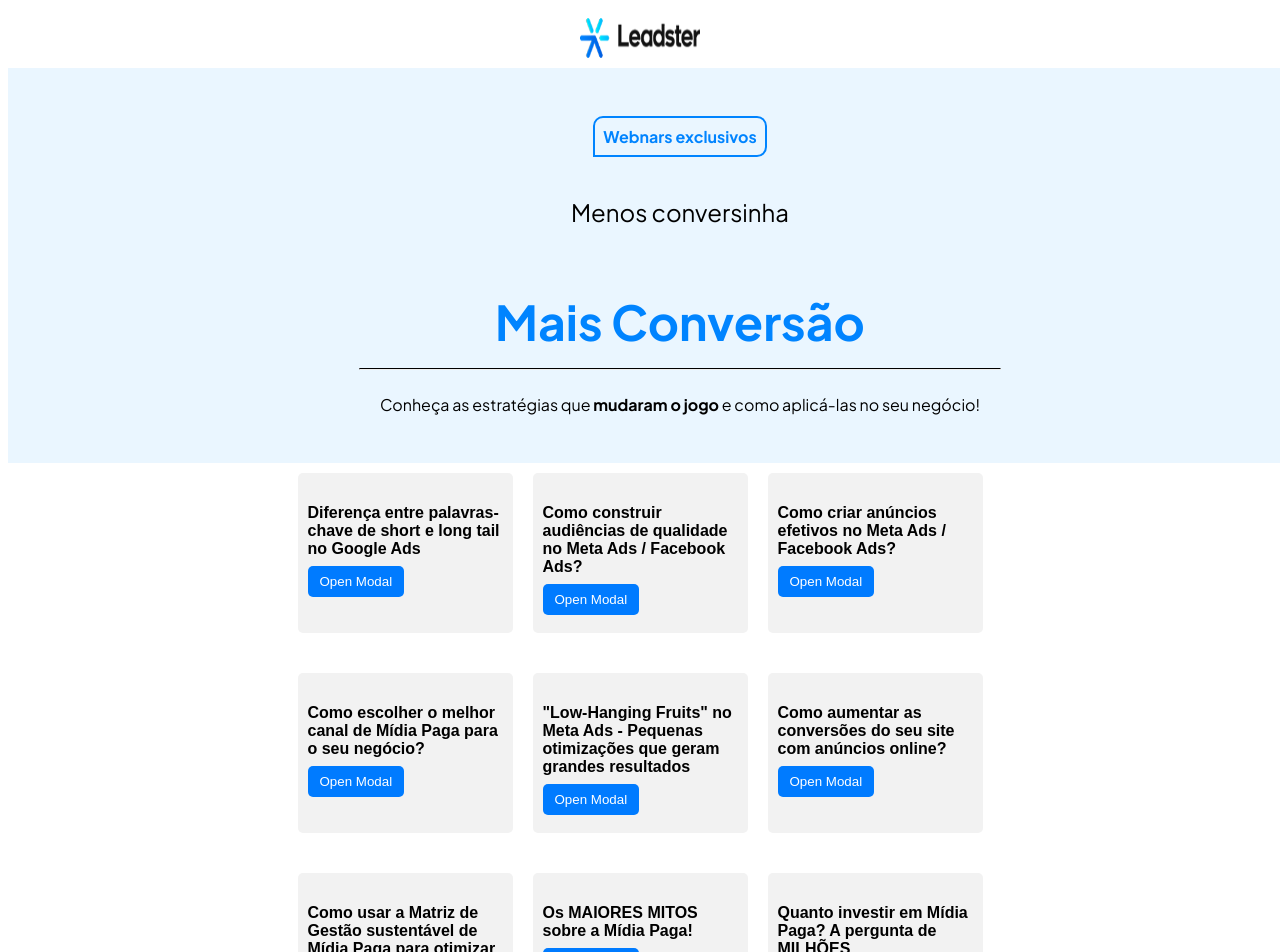
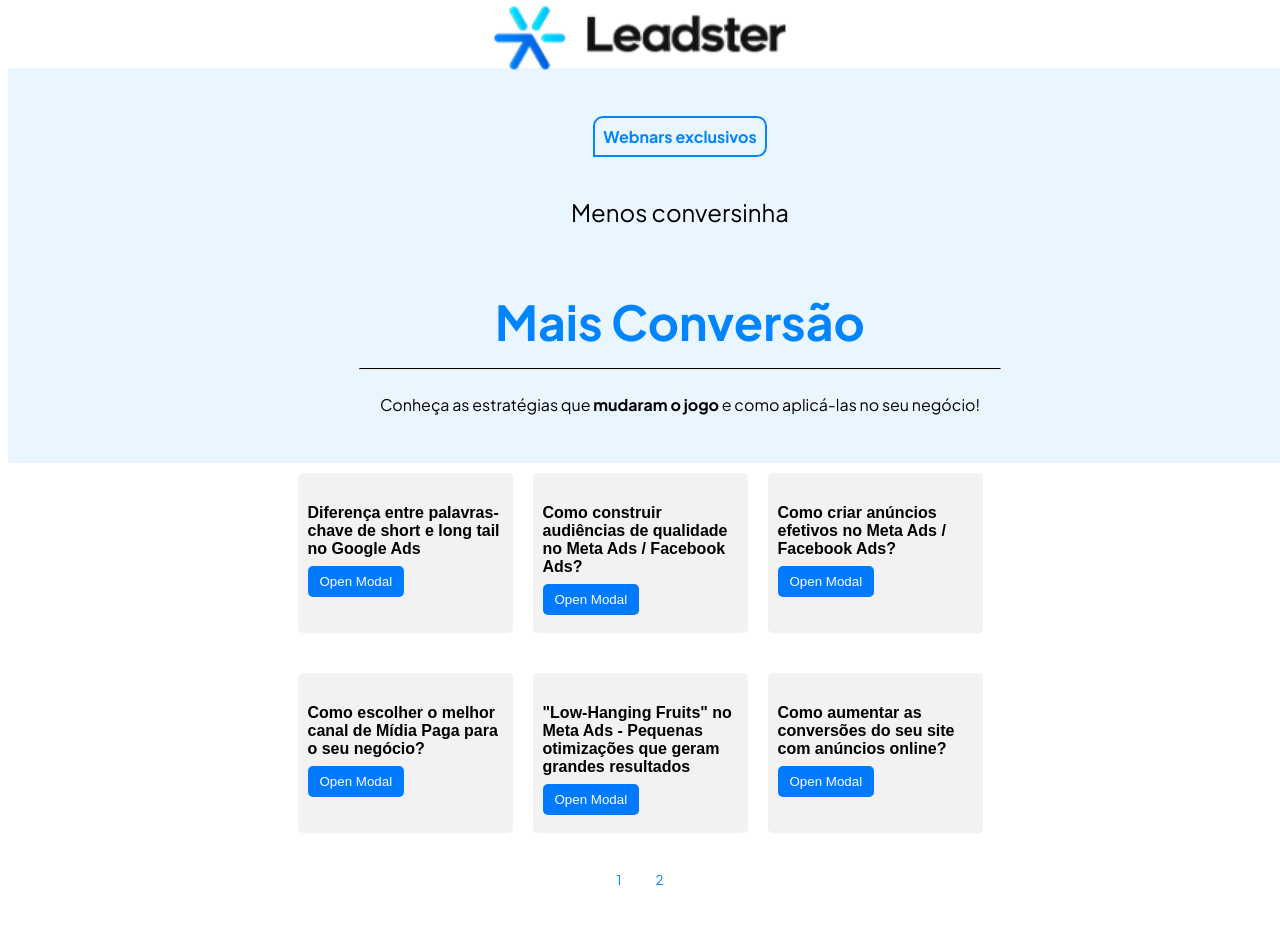
Before and after one commit to PeArruda91/leadster, a Next.js app: page / in a window 1280 px wide. Shown: the top 952 px of the page. After the commit the page ends 904 px from the top, so only its background shows below. Built offline with nearby package versions, Linux system fonts and the light colour scheme.

Commit message:
navBar logo change

```diff
--- a/app/components/ModalVideo.tsx
+++ b/app/components/ModalVideo.tsx
@@ -19,6 +19,8 @@ const ModalVideo: React.FC = () => {
   const [selectedVideo, setSelectedVideo] = useState<Video | null>(null);
   const [videoUrl, setVideoUrl] = useState<string | null>(null);
   const [videoHeight, setVideoHeight] = useState<number>(0);
+  const [currentPage, setCurrentPage] = useState<number>(1);
+  const videosPerPage = 6;
 
   useEffect(() => {
     const calculateVideoHeight = () => {
@@ -48,11 +50,14 @@ const ModalVideo: React.FC = () => {
   };
 
   const renderVideoCards = () => {
+    const videos = videoData.videos;
+    const indexOfLastVideo = currentPage * videosPerPage;
+    const indexOfFirstVideo = indexOfLastVideo - videosPerPage;
+    const currentVideos = videos.slice(indexOfFirstVideo, indexOfLastVideo);
+
     const groups: Video[][] = [];
-    const videos = videoData.videos;
-
-    for (let i = 0; i < videos.length; i += 3) {
-      const group = videos.slice(i, i + 3);
+    for (let i = 0; i < currentVideos.length; i += 3) {
+      const group = currentVideos.slice(i, i + 3);
       groups.push(group);
     }
 
@@ -68,10 +73,47 @@ const ModalVideo: React.FC = () => {
     ));
   };
 
+  const paginate = (pageNumber: number) => {
+    setCurrentPage(pageNumber);
+  };
+
+  const pageNumbers = Math.ceil(videoData.videos.length / videosPerPage);
+  const pagination = [];
+  for (let i = 1; i <= pageNumbers; i++) {
+    pagination.push(
+      <button
+        key={i}
+        onClick={() => paginate(i)}
+        style={{
+          backgroundColor: "transparent",
+          border: "none",
+          borderRadius: "50%",
+          color: "#0084FF",
+          padding: "8px 12px",
+          margin: "0 5px",
+          cursor: "pointer",
+        }}
+      >
+        {i}
+      </button>
+    );
+  }
+
   return (
     <div>
       {/* Video cards */}
       <div>{renderVideoCards()}</div>
+
+      {/* Pagination */}
+      <div
+        style={{
+          display: "flex",
+          justifyContent: "center",
+          marginTop: "20px",
+        }}
+      >
+        {pagination}
+      </div>
 
       {/* Modal */}
       {isOpen && videoUrl && (
@@ -88,7 +130,10 @@ const ModalVideo: React.FC = () => {
               allow="autoplay; encrypted-media"
               allowFullScreen
             ></iframe>
-            <button onClick={() => window.open(videoUrl, "_blank")}>
+            <button
+              onClick={() => window.open(videoUrl, "_blank")}
+              style={{ backgroundColor: "#0084FF", color: "#FFFFFF" }}
+            >
               Watch Video
             </button>
           </ModalContent>
--- a/app/components/navBar.tsx
+++ b/app/components/navBar.tsx
@@ -2,7 +2,7 @@
 
 import React from 'react';
 import styled from 'styled-components';
-import Image from "next/legacy/image";
+import Image from "next/image";
 
 const NavBar = styled.nav`
   background-color: #ffffff;
@@ -16,17 +16,22 @@ const LogoWrapper = styled.div`
   height: 100%;
   display: flex;
   align-items: center;
+  justify-content: center;
 `;
 
 const Logo = styled(Image)`
-  max-height: 50%;
+  width: auto;
+  height: auto;
+  max-width: 100%;
+  max-height: 100%;
+  transform: scale(1.5); /* Reduz a altura e largura em 25% */
 `;
 
 const Navbar = () => {
   return (
     <NavBar>
       <LogoWrapper>
-        <Logo src="/media/logo.png" alt="Logo" layout="fixed" width={120} height={40} />
+        <Logo src="/media/logo.png" alt="Logo" width={120} height={40} />
       </LogoWrapper>
     </NavBar>
   );
```
